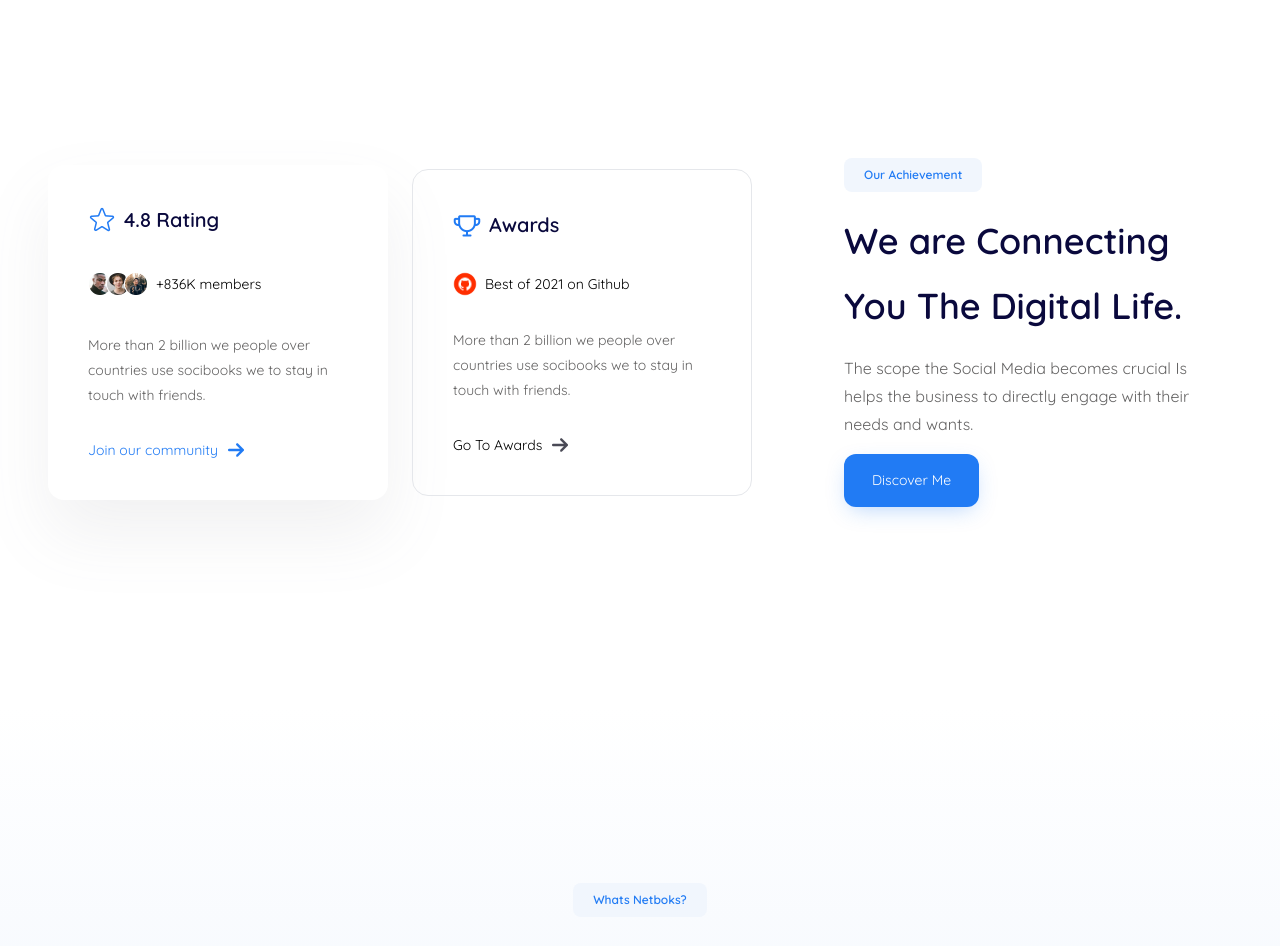
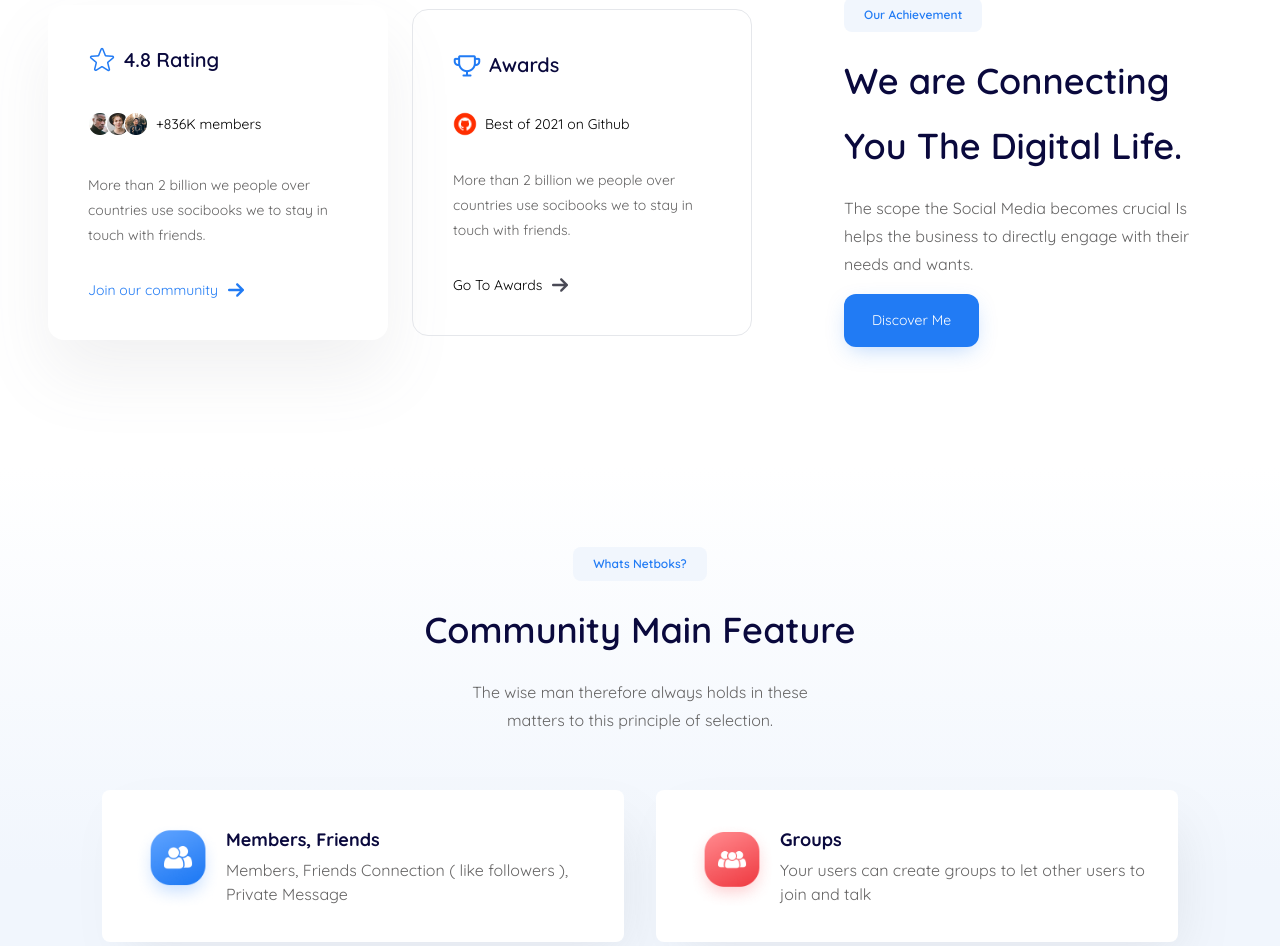
Before and after one commit to uuqkun/porto-netbook-app, a React (Vite) app: page / in a window 1280 px wide. Shown: the part 1506-2452 px from the top of the page. Built offline with nearby package versions, Linux system fonts and the light colour scheme.

Commit message:
memperbaiki padding n margin

```diff
--- a/src/App.jsx
+++ b/src/App.jsx
@@ -21,7 +21,7 @@ const App = () => {
         </div>
       </div>
 
-      <div className={`${sizing.paddingX} ${layout.flexStart} bg-gradient-lightblue-2 my-20`}>
+      <div className={`${sizing.paddingX} ${layout.flexStart} bg-gradient-lightblue-2 my-5`}>
         <div className={`${layout.boxWidth}`}>
           <Features />
         </div>
--- a/src/components/AboutUs.jsx
+++ b/src/components/AboutUs.jsx
@@ -5,7 +5,7 @@ import { font, layout } from '../styles'
 
 const AboutUs = () => {
   return (
-    <section className={`flex md:flex-row flex-col my-20 py-10`}>
+    <section className={`flex md:flex-row flex-col py-10`}>
       {/* left side */}
       <div className={`flex-1 ${layout.flexStart} flex-col lg:mb-0 mb-10`}>
         <div className='px-5 py-2 bg-dimBlue rounded-lg mb-4'>
--- a/src/components/Achievement.jsx
+++ b/src/components/Achievement.jsx
@@ -4,7 +4,7 @@ import Button from './Button'
 
 const Achievement = () => {
   return (
-    <section className="flex md:flex-row flex-col-reverse my-20 py-10 gap-5">
+    <section className="flex md:flex-row flex-col-reverse py-10 gap-5">
       {/* left side */}
       <div className={`flex-[2] flex justify-start items-center sm:flex-row flex-col-reverse`}>
         {/* cards */}
--- a/src/components/Features.jsx
+++ b/src/components/Features.jsx
@@ -2,7 +2,7 @@ import { features } from '../constant'
 import { font, layout } from '../styles'
 
 const Features = () => (
-  <section className='flex flex-col items-center py-44'>
+  <section className='flex flex-col items-center py-20'>
     <div className={`flex-1 ${layout.flexCenter} flex-col lg:mb-0 mb-10`}>
       <div className='px-5 py-2 bg-dimBlue rounded-lg mb-4'>
         <p className={`text-[12px] text-primary font-quicksand font-semibold`}>Whats Netboks?</p>
--- a/src/components/Team.jsx
+++ b/src/components/Team.jsx
@@ -24,10 +24,10 @@ const openTab = (e, id) => {
 
 const Team = () => {
   return (
-    <section className={`${layout.flexCenter} flex-col my-20`}>
+    <section className={`${layout.flexCenter} flex-col mb-20`}>
       {/* title */}
       <div className='my-10'>
-        <div className={`flex-1 ${layout.flexCenter} flex-col lg:mb-0 mb-10`}>
+        <div className={`flex-1 ${layout.flexCenter} flex-col md:mb-0 mb-5`}>
           <div className='px-5 py-2 bg-dimBlue rounded-lg mb-4'>
             <p className={`text-[12px] text-primary font-quicksand font-semibold`}>Valuable Team</p>
           </div>
@@ -36,12 +36,12 @@ const Team = () => {
             Our Active Members
           </h1>
 
-          <p className={`${font.paragraph} text-paragraph mb-4 max-w-[370px] font-quicksand leading-7 text-center`}>when an unknown printer took a galley of type and meeting fari scrambled it.</p>
+          <p className={`${font.paragraph} text-paragraph max-w-[370px] font-quicksand leading-7 text-center`}>when an unknown printer took a galley of type and meeting fari scrambled it.</p>
         </div>
       </div>
 
       {/* nav tabs */}
-      <div className={`my-10 bg-dimBlue rounded-2xl p-3`}>
+      <div className={`mb-10 bg-dimBlue rounded-2xl p-3`}>
         <Button
           value='New'
           classes='tablink link-item bg-primary text-white shadow-button'
```
